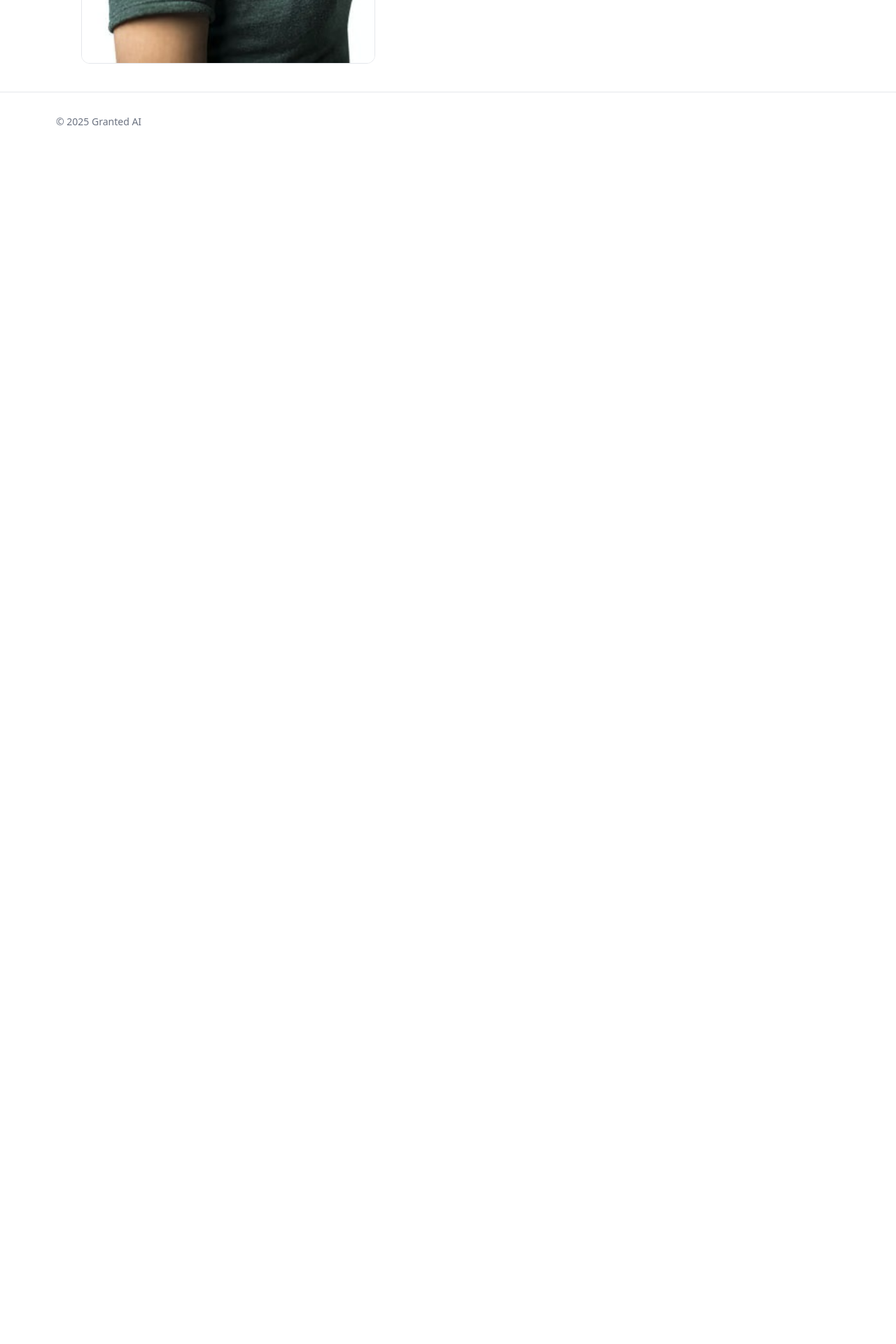
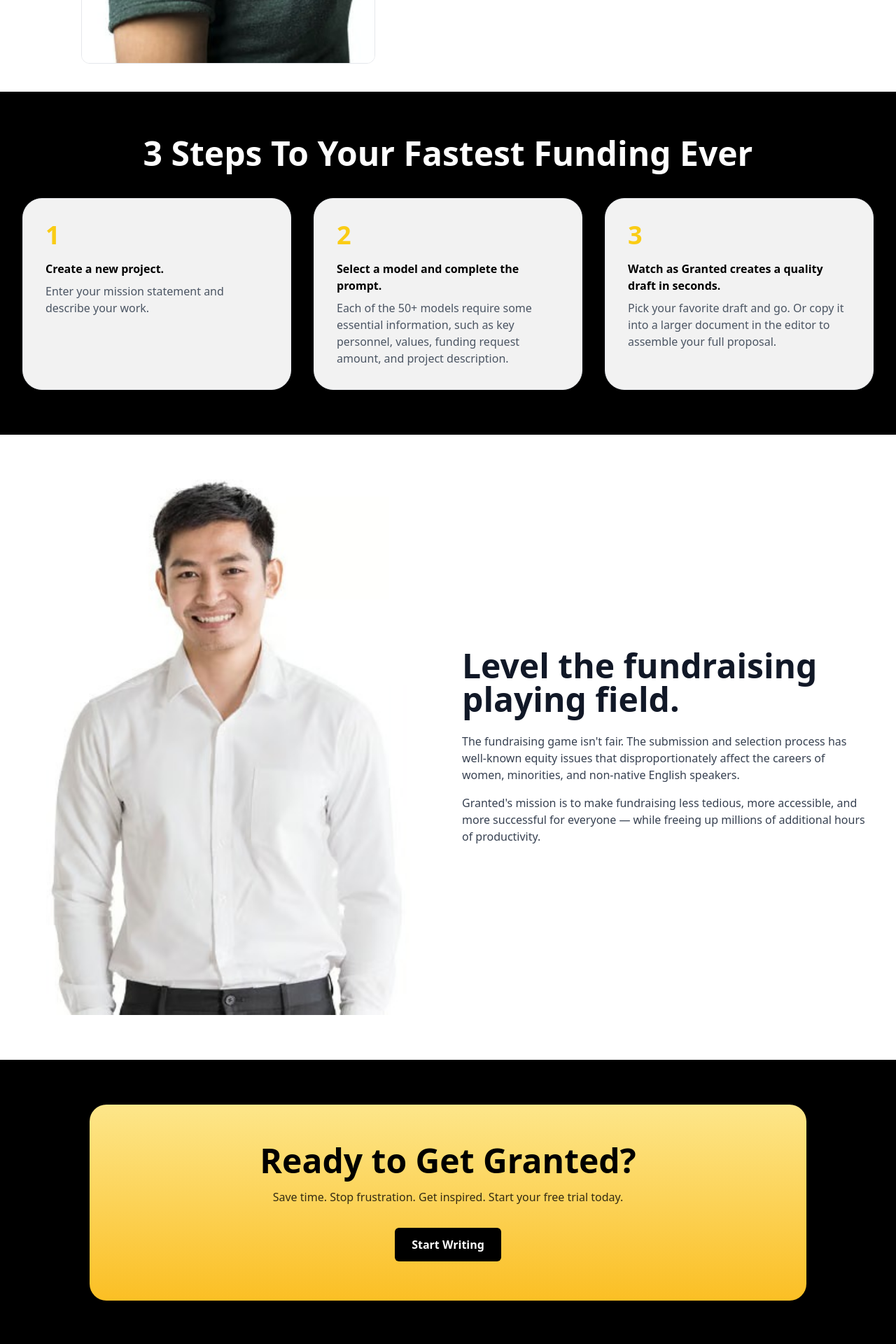
Before and after one commit to nathan-eagle/granted_website, a Next.js app: page / in a window 1280 px wide. Shown: the part 2060-3980 px from the top of the page at 70% size. Before the commit the page ends 2276 px from the top, so only its background shows below. Built offline with nearby package versions, Linux system fonts and the light colour scheme; a web font is replaced by a local one.

Commit message:
homepage: add 3-steps cards, equity section, and yellow CTA band; wire exact local images

```diff
--- a/app/page.tsx
+++ b/app/page.tsx
@@ -64,6 +64,57 @@ export default async function Home() {
           </div>
         </div>
       </section>
+
+      {/* Section: 3 Steps */}
+      <section className="bg-black text-white">
+        <div className="mx-auto max-w-7xl px-6 md:px-8 py-16">
+          <h2 className="text-3xl md:text-5xl font-extrabold text-center">3 Steps To Your Fastest Funding Ever</h2>
+          <div className="mt-10 grid gap-8 md:grid-cols-3">
+            <div className="rounded-[28px] bg-white/95 text-black p-8 shadow border">
+              <div className="text-4xl font-extrabold text-yellow-400">1</div>
+              <div className="mt-4 font-semibold">Create a new project.</div>
+              <p className="mt-2 text-gray-600">Enter your mission statement and describe your work.</p>
+            </div>
+            <div className="rounded-[28px] bg-white/95 text-black p-8 shadow border">
+              <div className="text-4xl font-extrabold text-yellow-400">2</div>
+              <div className="mt-4 font-semibold">Select a model and complete the prompt.</div>
+              <p className="mt-2 text-gray-600">Each of the 50+ models require some essential information, such as key personnel, values, funding request amount, and project description.</p>
+            </div>
+            <div className="rounded-[28px] bg-white/95 text-black p-8 shadow border">
+              <div className="text-4xl font-extrabold text-yellow-400">3</div>
+              <div className="mt-4 font-semibold">Watch as Granted creates a quality draft in seconds.</div>
+              <p className="mt-2 text-gray-600">Pick your favorite draft and go. Or copy it into a larger document in the editor to assemble your full proposal.</p>
+            </div>
+          </div>
+        </div>
+      </section>
+
+      {/* Section: Level the playing field */}
+      <section className="bg-white">
+        <div className="mx-auto max-w-7xl px-6 md:px-8 py-16 grid md:grid-cols-2 gap-10 items-center">
+          <div className="order-2 md:order-1 text-center">
+            <img src="/images/imgi_8_img2.jpg" alt="Equity" width="520" height="520" className="mx-auto rounded-xl" />
+          </div>
+          <div className="order-1 md:order-2">
+            <h2 className="text-4xl md:text-5xl font-extrabold leading-tight">Level the fundraising playing field.</h2>
+            <p className="mt-6 text-gray-700 max-w-xl">The fundraising game isn't fair. The submission and selection process has well-known equity issues that disproportionately affect the careers of women, minorities, and non-native English speakers.</p>
+            <p className="mt-4 text-gray-700 max-w-xl">Granted's mission is to make fundraising less tedious, more accessible, and more successful for everyone &mdash; while freeing up millions of additional hours of productivity.</p>
+          </div>
+        </div>
+      </section>
+
+      {/* CTA band */}
+      <section className="bg-black">
+        <div className="mx-auto max-w-7xl px-6 md:px-8 py-16">
+          <div className="mx-auto max-w-5xl rounded-[24px] p-10 md:p-14" style={{background:'linear-gradient(180deg,#fde68a,#fbbf24)'}}>
+            <h3 className="text-3xl md:text-5xl font-extrabold text-black text-center">Ready to Get Granted?</h3>
+            <p className="mt-4 text-black/80 text-center">Save time. Stop frustration. Get inspired. Start your free trial today.</p>
+            <div className="mt-8 flex justify-center">
+              <a href="https://app.grantedai.com" className="px-6 py-3 rounded-md bg-black text-white font-semibold hover:opacity-90">Start Writing</a>
+            </div>
+          </div>
+        </div>
+      </section>
     </div>
   )
 }
```
